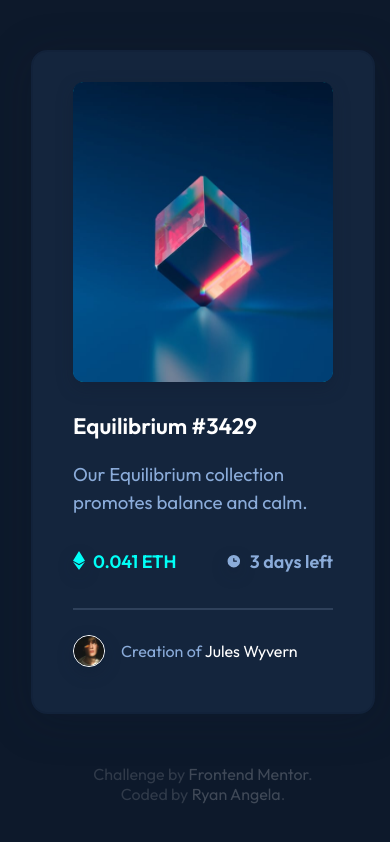
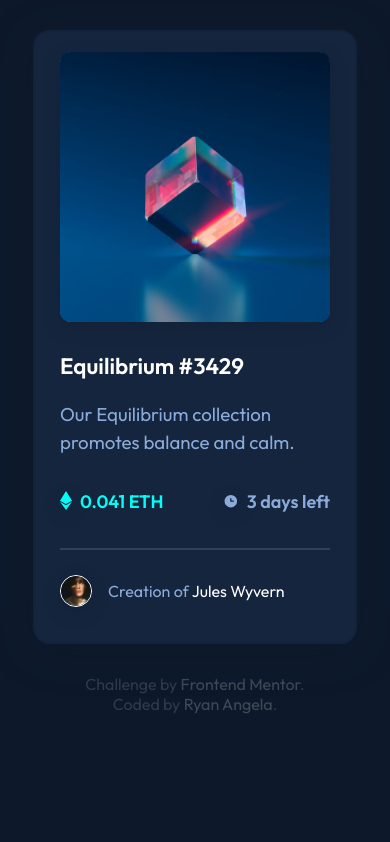
Before and after one commit to ryancangela/nft-card-frontend-mentor-project, a plain HTML site: page index.html in a window 390 px wide. Drawn offline with nearby package versions, Linux system fonts and the light colour scheme.

Commit message:
update mobile

```diff
--- a/styles.css
+++ b/styles.css
@@ -24,8 +24,8 @@ The designs were created to the following widths:
 ### Font
 - Family: [Outfit](https://fonts.google.com/specimen/Outfit)
 - Weights: 300, 400, 600 */
-:root{
-    --font: 'Outfit',  sans-serif;
+:root {
+  --font: "Outfit", sans-serif;
 }
 
 body {
@@ -35,8 +35,7 @@ body {
   font-family: var(--font);
 }
 
-
-.nft-card{
+.nft-card {
   width: 325px;
   height: auto;
   margin: 100px auto 20px auto;
@@ -48,7 +47,7 @@ body {
   border: 2px solid #0d192b30;
 }
 
-.nft-card-elements{
+.nft-card-elements {
   margin: 0 auto;
   width: 325px;
   height: auto;
@@ -62,26 +61,25 @@ body {
   opacity: 1;
 }
 
-.nft-card img:hover{
-    opacity: .5s;
+.nft-card img:hover {
+  opacity: 0.5s;
 }
 
-.artwork-wrapper{
+.artwork-wrapper {
   border-radius: 12px;
   margin-bottom: 30px;
   width: 325px;
-    background-color:hsl(178, 100%, 50%);
+  background-color: hsl(178, 100%, 50%);
 }
 
 .nft-artwork {
   margin: auto;
-
 }
 
 img.nft-artwork-view {
   top: 153px;
-    left:163px;
-    right:auto;
+  left: 163px;
+  right: auto;
   margin: 0 auto;
   width: 60px;
   display: block;
@@ -91,7 +89,7 @@ img.nft-artwork-view {
 }
 
 .artwork-wrapper:hover .artwork {
-    opacity: .5;
+  opacity: 0.5;
 }
 
 .artwork-wrapper:hover .nft-artwork-view {
@@ -113,26 +111,26 @@ p.nft-details {
   line-height: 1.5em;
 }
 
-.nft-card-elements p{
+.nft-card-elements p {
   color: hsl(215, 51%, 70%);
 }
 .nft-card-elements h2 {
   font-size: 18px;
 }
 
-.nft-price-time-flex{
+.nft-price-time-flex {
   gap: 100px;
 }
 .nft-price {
   text-align: left;
-    color: hsl(178, 100%, 50%)
+  color: hsl(178, 100%, 50%);
 }
-.nft-price img{
+.nft-price img {
   width: 12px;
   float: left;
   margin: 1px 8px 0 0;
 }
-.nft-time{
+.nft-time {
   text-align: right;
 }
 .nft-time h2 {
@@ -151,13 +149,13 @@ p.nft-details {
   margin: 20px 0 15px 0;
 }
 
-.nft-creator{
+.nft-creator {
   width: 300px;
   gap: 16px;
   vertical-align: middle;
 }
 
-.nft-creator img{
+.nft-creator img {
   width: 30px;
   border: 1px solid #fff;
   border-radius: 50px;
@@ -173,25 +171,22 @@ p.nft-details {
   font-size: 16px;
   color: #fff;
 }
-.nft-creator span:hover{
-    color:hsl(178, 100%, 50%);
+.nft-creator span:hover {
+  color: hsl(178, 100%, 50%);
 }
 
-
-.attribution{
+.attribution {
   margin: 20px auto 100px auto;
   text-align: center;
   color: #ffffff25;
   padding: 0 200px;
   width: 265px;
-
 }
 .attribution a {
   color: #ffffff35;
   text-decoration: none;
 }
 /* flex grids */
-
 
 .nft-price-time-flex {
   display: -ms-flexbox;
@@ -286,33 +281,34 @@ p.nft-details {
 @media only screen and (max-width: 768px) {
   body {
     width: 100%;
+    margin: auto;
   }
 
   .nft-card {
     width: 280px;
-            margin: 50px auto 50px auto;
+    margin: 30px auto 30px auto;
+    padding: 20px;
   }
-        img.artwork{
-            width: 260px;
+
+  .artwork img {
+    width: 270px;
+    height: 270px !important;
   }
-        img.nft-artwork-view {
+  img.nft-artwork-view,
+  .viewable {
     top: 153px;
     left: 142px;
   }
-        .nft-card-elements {
-            width: 260px;
+  .nft-card-elements,
+  .artwork-wrapper {
+    width: 270px;
   }
-
-        .artwork-wrapper {
-            width: 260px;
-        }
-
-        .nft-price-time-flex{
+  .nft-price-time-flex {
     gap: 15px;
   }
 
   .attribution {
-            width: 260px;
+    width: 250px;
     text-align: center;
     padding: 0;
   }
```
Lines whose indentation alone changed are shown as unchanged.
